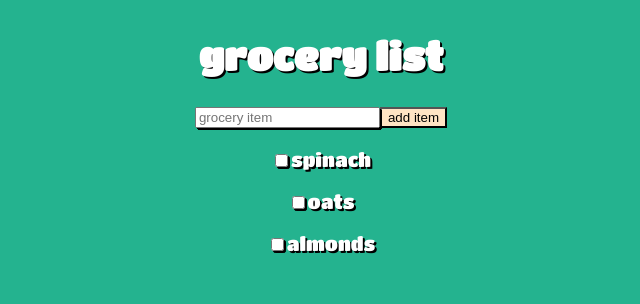
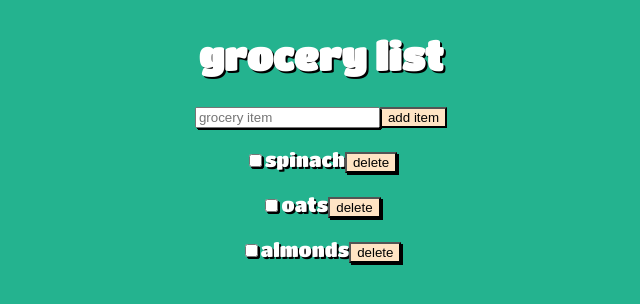
Before and after one commit to adriaivanitsky/real-shopping-list, a React app: page / in a window 1280 px wide. Shown: the top 304 px of the page, without its empty margins (319-959 px from the left). Built offline with nearby package versions, Linux system fonts and the light colour scheme.

Commit message:
got delete function working

```diff
--- a/src/components/GroceryList.jsx
+++ b/src/components/GroceryList.jsx
@@ -1,12 +1,14 @@
 import React from 'react';
 import './GroceryList.css';
-export default function GroceryList({ items }) {
+
+export default function GroceryList({ items, onDeleteItem }) {
   return (
     <div>
       {items.map((item) => (
         <label key={item.id}>
           <input type="checkbox"></input>
           {item.text}
+          <button onClick={() => onDeleteItem(item.id)}>delete</button>
         </label>
       ))}
     </div>
```
